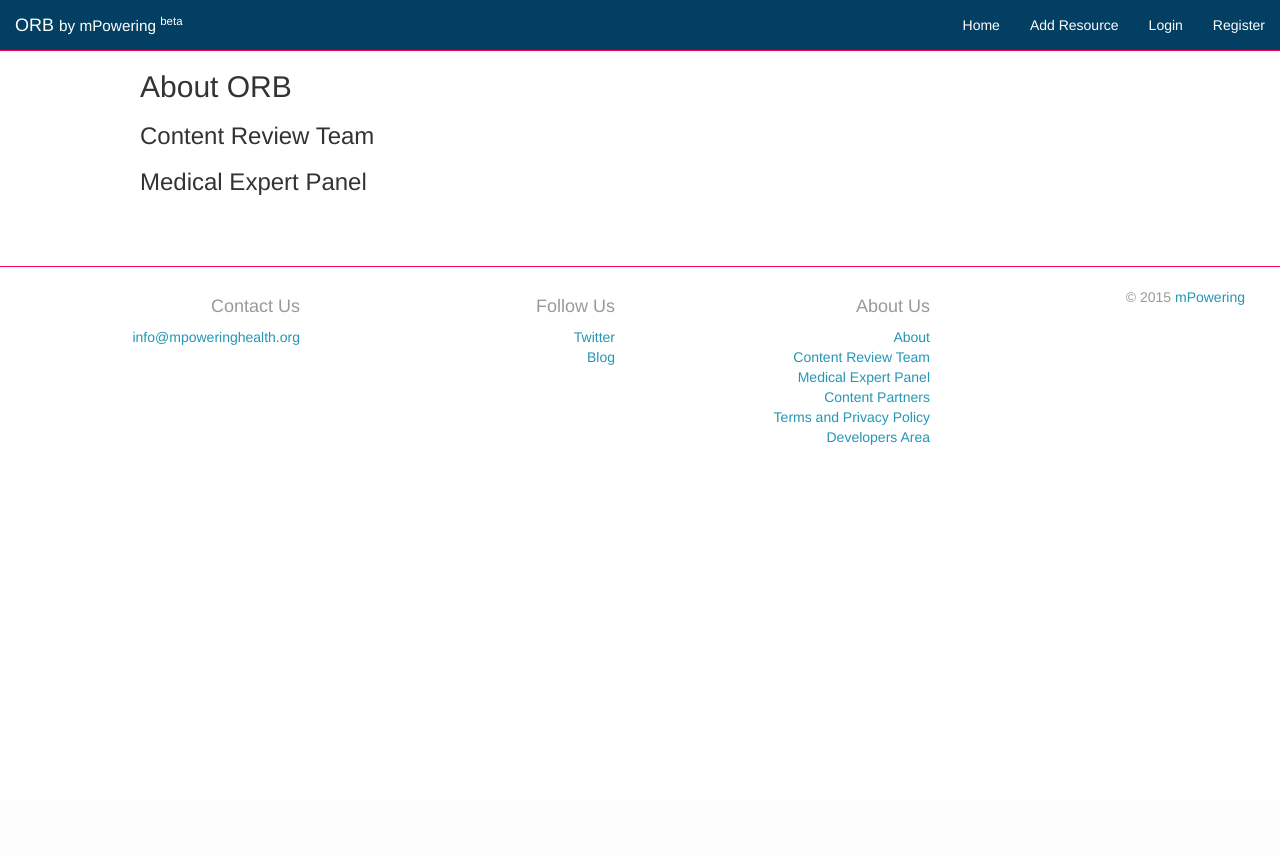
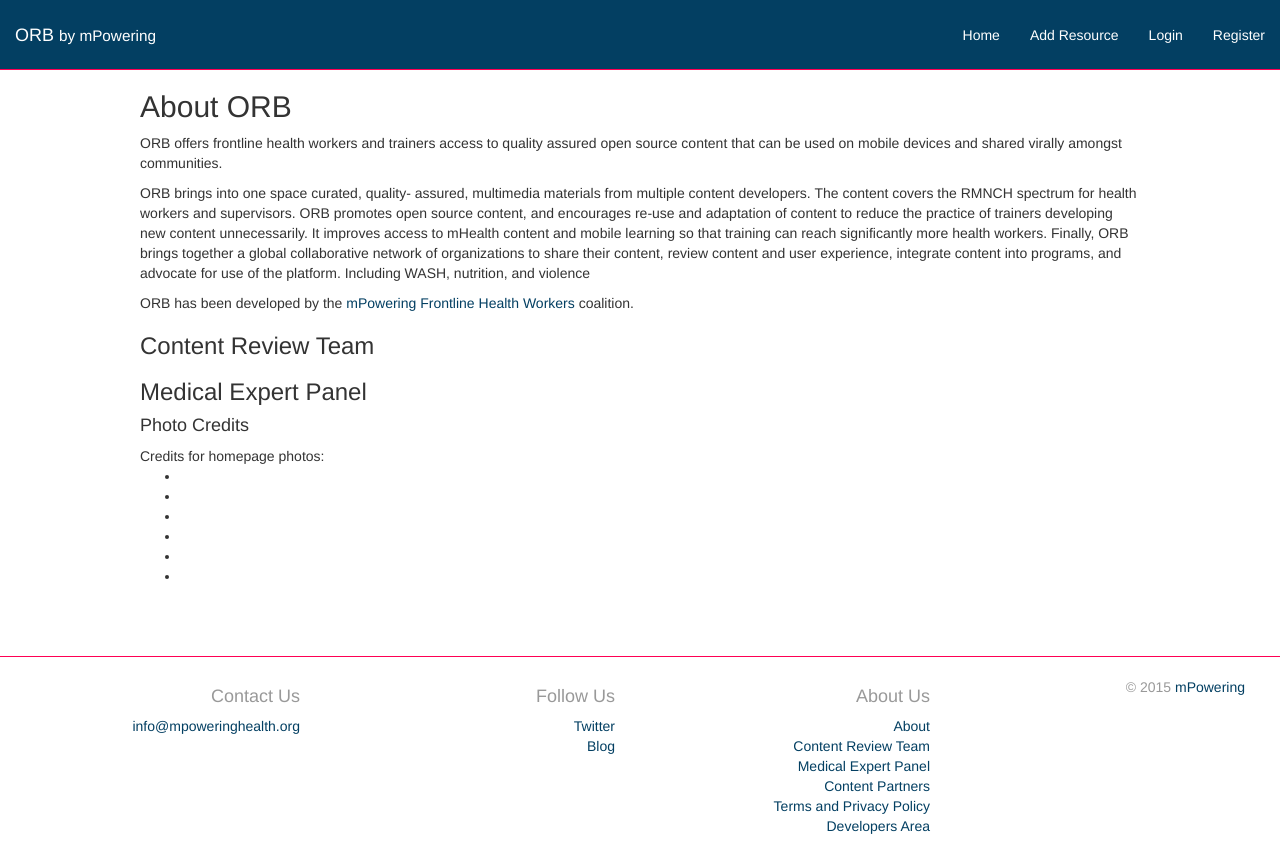
Before and after one commit to mPowering/django-orb, a Django app: template mpowering/templates/mpowering/about.html in a window 1280 px wide. Before the commit the page ends 445 px from the top, so only its background shows below. Run offline with Django 3.2, Linux system fonts and the light colour scheme; the template is opened without the code that fills it, so the values that code supplies are empty; parts of the project's set-up code (start-up, migrations or seed data) failed here and were passed over; some libraries are stand-ins or nearby versions.

Commit message:
Update header, and text pages

```diff
--- a/mpowering/static/mpowering/style.css
+++ b/mpowering/static/mpowering/style.css
@@ -13,12 +13,23 @@
 
 /* Move down content because we have a fixed navbar that is 50px tall */
 body {
-  padding-top: 50px;
+  padding-top: 70px;
+}
+.navbar-fixed-top {
+    min-height: 70px;
+}
+.container > .navbar-header, .container-fluid > .navbar-header, .container > .navbar-collapse, .container-fluid > .navbar-collapse {
+    padding-top: 10px;
 }
 
+h3.homepage {
+    margin-bottom: 5px;
+    margin-top: 10px;
+    style: text-align:center;
+}
 
 a {
-    color: #2596b4;
+    color: #033f62;
     text-decoration: none;
 }
 
--- a/mpowering/templates/includes/header.html
+++ b/mpowering/templates/includes/header.html
@@ -8,7 +8,7 @@
 			<span class="sr-only">Toggle navigation</span> <span class="icon-bar"></span>
 			<span class="icon-bar"></span> <span class="icon-bar"></span>
 		</button>
-		<a class="navbar-brand" href="{% url 'mpowering_home' %}">{% trans 'ORB' %} <small>by mPowering <sup>beta</sup></small></a>
+		<a class="navbar-brand" href="{% url 'mpowering_home' %}">{% trans 'ORB' %} <small>by mPowering</small></a>
 	</div>
 	<div class="navbar-collapse collapse">
 		<ul class="nav navbar-nav navbar-right">
--- a/mpowering/templates/mpowering/about.html
+++ b/mpowering/templates/mpowering/about.html
@@ -8,7 +8,23 @@
 
 <h2>{% trans 'About ORB' %}</h2>
 {% blocktrans %}
+<p>ORB offers frontline health workers and trainers access to
+	quality assured open source content that can be used on mobile devices
+	and shared virally amongst communities.
+<p>
+<p>ORB brings into one space curated, quality- assured, multimedia
+	materials from multiple content developers. The content covers the
+	RMNCH spectrum for health workers and supervisors. ORB promotes open
+	source content, and encourages re-use and adaptation of content to
+	reduce the practice of trainers developing new content unnecessarily.
+	It improves access to mHealth content and mobile learning so that
+	training can reach significantly more health workers. Finally, ORB
+	brings together a global collaborative network of organizations to
+	share their content, review content and user experience, integrate
+	content into programs, and advocate for use of the platform. Including
+	WASH, nutrition, and violence</p>
 
+<p>ORB has been developed by the <a href="http://mpoweringhealth.org">mPowering Frontline Health Workers</a> coalition.</p>
 {% endblocktrans %}
 
 
@@ -23,4 +39,17 @@
 
 {% endblocktrans %}
 
+<h4>{% trans 'Photo Credits' %}</h4>
+{% blocktrans %}
+Credits for homepage photos:
+<ul>
+<li></li>
+<li></li>
+<li></li>
+<li></li>
+<li></li>
+<li></li>
+</ul>
+{% endblocktrans %}
+
 {% endblock content %}
--- a/mpowering/templates/mpowering/home.html
+++ b/mpowering/templates/mpowering/home.html
@@ -17,14 +17,14 @@
 
 <div style="position: relative; margin: 20px auto; overflow: hidden; text-align: center;">
 {% for t in topics %}
-	<div style="display:inline-block; min-width:270px; min-height:270px; text-align:center; margin: auto;">
+	<div style="display:inline-block; min-width:270px; min-height:240px; text-align:center; margin: auto;">
 		<a href="{% url 'mpowering_tags' t.tag.slug %}">
 			{% thumbnail t.tag.image "220x150" crop="center" as im %}
 				<img src="{{ im.url }}" width="{{ im.width }}" height="{{ im.height }}">
 			{% empty %}
     			<p>No image</p>
 			{% endthumbnail %}
-			<h3 style="text-align:center">{{ t.tag.name }}</h3>
+			<h3 class="homepage">{{ t.tag.name }}</h3>
 			{{ t.resource_count }} resource{{ t.resource_count|pluralize }}
 		</a>
 	</div>
--- a/mpowering/urls.py
+++ b/mpowering/urls.py
@@ -22,7 +22,7 @@ urlpatterns = patterns('',
     url(r'^about/$',TemplateView.as_view(template_name="mpowering/about.html"), name="mpowering_about"),
     url(r'^developers/$',TemplateView.as_view(template_name="mpowering/developers.html"), name="mpowering_developers"),
     url(r'^feed/$', LatestEntries() , name="mpowering_feed"),
-    url(r'^partners/$', TemplateView.as_view(template_name="mpowering/partners.html"), name="mpowering_partners"),
+    url(r'^partners/$', 'mpowering.views.partner_view', name="mpowering_partners"),
     url(r'^taxonomy/$', 'mpowering.views.taxonomy_view', name="mpowering_taxonomy"),
     url(r'^terms/$',TemplateView.as_view(template_name="mpowering/terms.html"), name="mpowering_terms"),
 
```
Also changed, not shown: mpowering/templates/mpowering/analytics/tag.html (+6 -2 lines), mpowering/templates/mpowering/partners.html (+19 -0 lines), mpowering/templates/mpowering/terms.html (+18 -4 lines), mpowering/views.py (+7 -0 lines).
